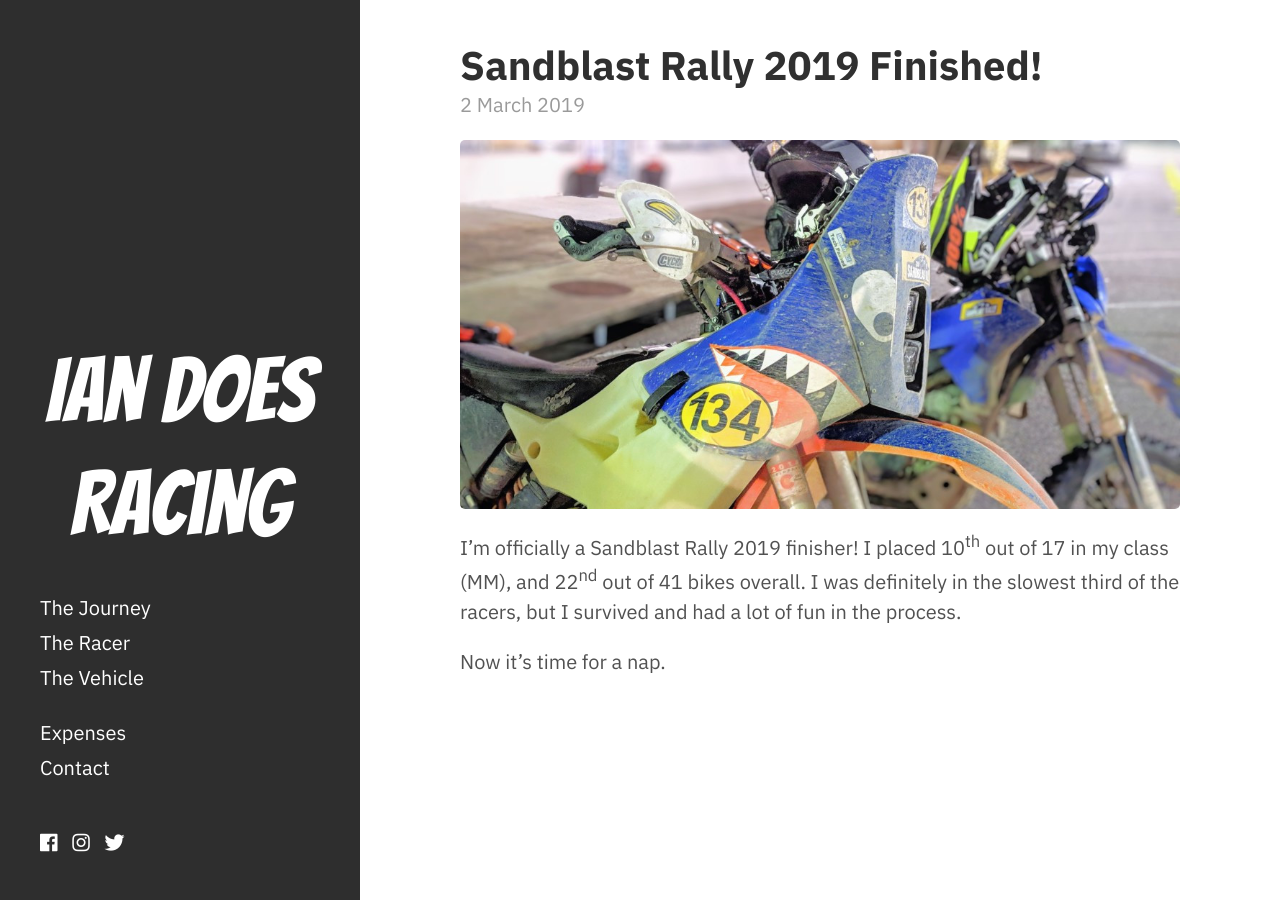
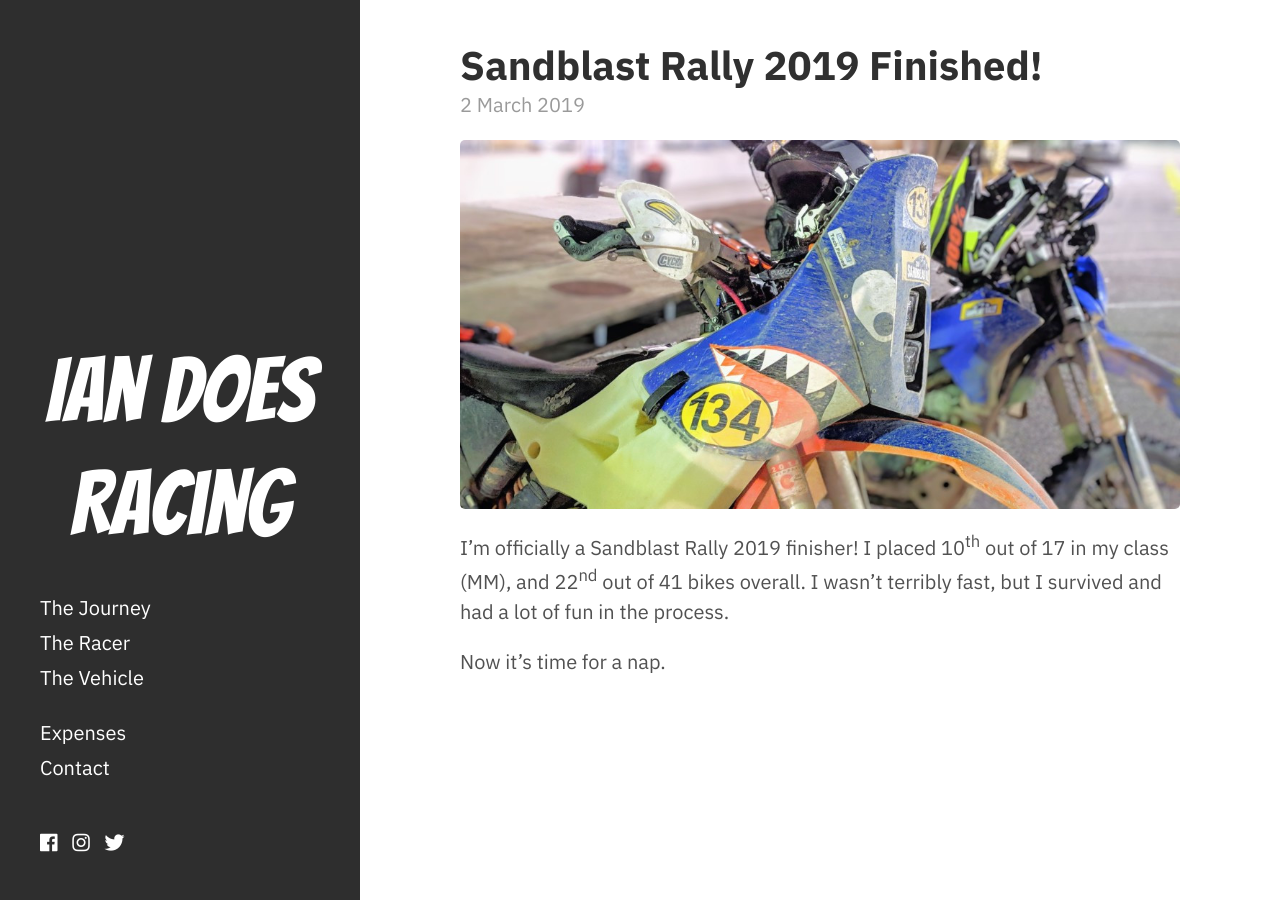
Before and after one commit to icooper/iandoesracing, a Jekyll site: the page built from _posts/2019-03-03-finished.md, in a window 1280 px wide. Built offline with Jekyll 4.4.1, drawn with Linux system fonts in a browser that asks for light colours; nearby versions of some CDN libraries.

Commit message:
reword post

```diff
--- a/_posts/2019-03-03-finished.md
+++ b/_posts/2019-03-03-finished.md
@@ -6,6 +6,6 @@ date: 2019-03-02
 
 ![ktm at the finish](/assets/img/ktm505-finish.jpg "ktm at the finish")
 
-I'm officially a Sandblast Rally 2019 finisher! I placed 10<sup>th</sup> out of 17 in my class (MM), and 22<sup>nd</sup> out of 41 bikes overall. I was definitely in the slowest third of the racers, but I survived and had a lot of fun in the process.
+I'm officially a Sandblast Rally 2019 finisher! I placed 10<sup>th</sup> out of 17 in my class (MM), and 22<sup>nd</sup> out of 41 bikes overall. I wasn't terribly fast, but I survived and had a lot of fun in the process.
 
 Now it's time for a nap.
```
